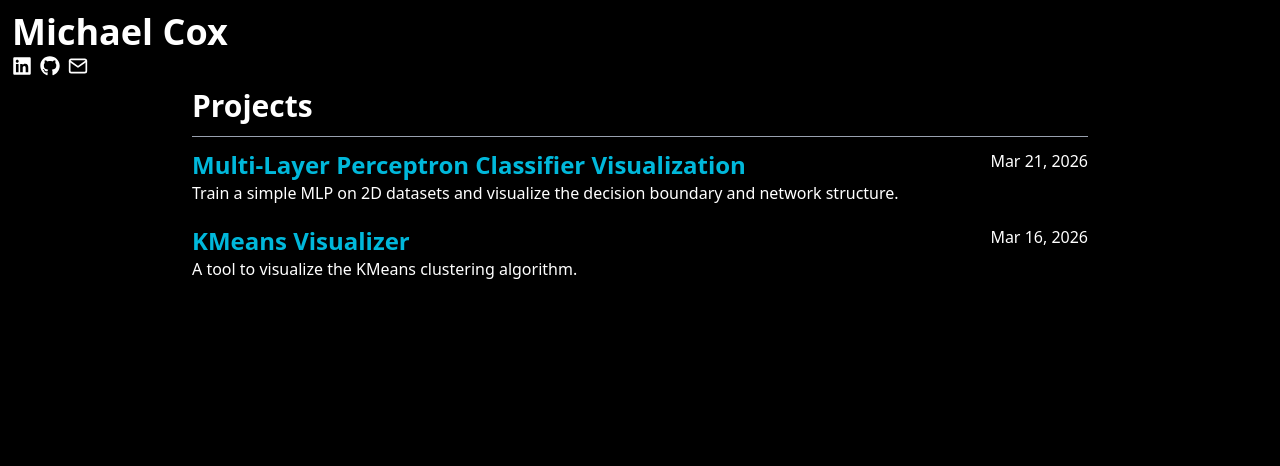
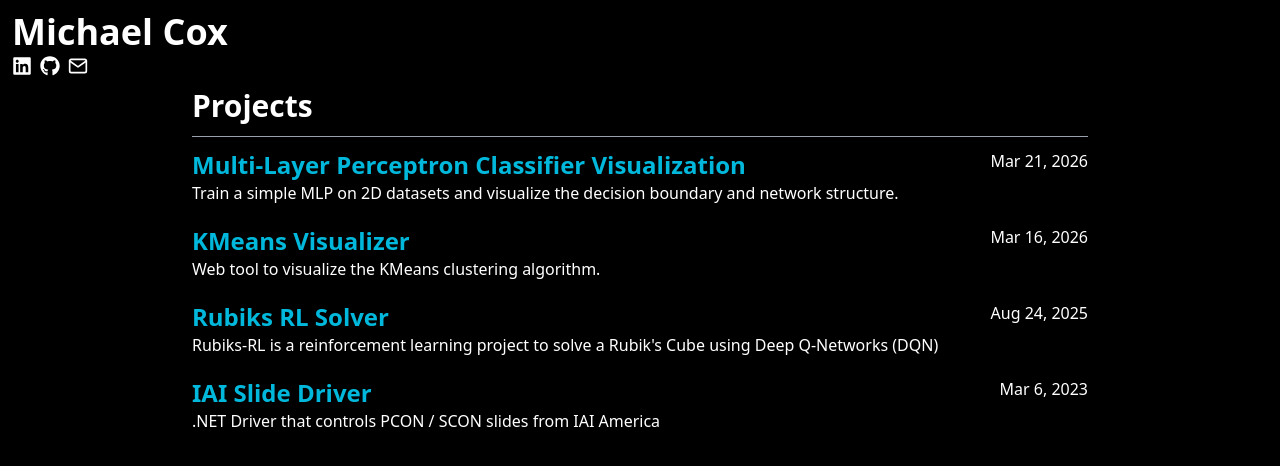
Before and after one commit to michaelcox3/michaelcox3.github.io, an Angular app: page / in a window 1280 px wide. Shown: the top 466 px of the page. Built offline with nearby package versions, Linux system fonts and the light colour scheme.

Commit message:
Add github projects

```diff
--- a/src/app/features/home/home.html
+++ b/src/app/features/home/home.html
@@ -6,7 +6,16 @@
 
     @if (projects.length > 0) {
       <div class="flex flex-col gap-5">
-        @for (project of projects; track project.slug) {
+        @for (project of projects; track (project.slug ?? project.title)) {
+          @if (project.externalUrl) {
+            <a [href]="project.externalUrl" target="_blank" rel="noopener noreferrer" class="group">
+              <div class="flex justify-between w-full">
+                <h2 class="font-bold text-cyan-500 group-hover:underline">{{ project.title }}</h2>
+                <div class="min-w-fit">{{ project.publishDate | date: 'MMM d, yyyy' }}</div>
+              </div>
+              <div>{{ project.summary }}</div>
+            </a>
+          } @else {
             <a [routerLink]="['/projects', project.slug]" class="group">
               <div class="flex justify-between w-full">
                 <h2 class="font-bold text-cyan-500 group-hover:underline">{{ project.title }}</h2>
@@ -15,6 +24,7 @@
               <div>{{ project.summary }}</div>
             </a>
           }
+        }
       </div>
     } @else {
       <p>No projects available.</p>
--- a/src/app/features/projects/project-detail.ts
+++ b/src/app/features/projects/project-detail.ts
@@ -16,7 +16,7 @@ export class ProjectDetailComponent {
   async ngOnInit() {
     const slug = this.route.snapshot.paramMap.get('slug');
     const project = PROJECTS.find((p) => p.slug === slug);
-    if (project) {
+    if (project?.component) {
       this.projectComponent.set(await project.component());
     }
     this.loading.set(false);
--- a/src/app/shared/models/project.ts
+++ b/src/app/shared/models/project.ts
@@ -1,11 +1,12 @@
 import { Type } from '@angular/core';
 
 export interface Project {
-  slug: string;
+  slug?: string;
   title: string;
   summary: string;
   publishDate: Date;
-  component: () => Promise<Type<unknown>>;
+  externalUrl?: string;
+  component?: () => Promise<Type<unknown>>;
 }
 
 export const PROJECTS: Project[] = [
@@ -13,14 +14,26 @@ export const PROJECTS: Project[] = [
     slug: 'mlp-classifier-visualization',
     title: 'Multi-Layer Perceptron Classifier Visualization',
     summary: 'Train a simple MLP on 2D datasets and visualize the decision boundary and network structure.',
-    publishDate: new Date('2026-03-21'),
+    publishDate: new Date(2026, 2, 21),
     component: () => import('../../features/mlp/mlp').then((m) => m.MLPComponent),
   },
   {
     slug: 'kmeans-visualizer',
     title: 'KMeans Visualizer',
-    summary: 'A tool to visualize the KMeans clustering algorithm.',
-    publishDate: new Date('2026-03-16'),
+    summary: 'Web tool to visualize the KMeans clustering algorithm.',
+    publishDate: new Date(2026, 2, 16),
     component: () => import('../../features/kmeans/kmeans').then((m) => m.KMeansComponent),
   },
+  {
+    title: 'Rubiks RL Solver',
+    summary: "Rubiks-RL is a reinforcement learning project to solve a Rubik's Cube using Deep Q-Networks (DQN)",
+    publishDate: new Date(2025, 7, 24),
+    externalUrl: 'https://github.com/michaelcox3/rubiks-rl'
+  },
+  {
+    title: 'IAI Slide Driver',
+    summary: '.NET Driver that controls PCON / SCON slides from IAI America',
+    publishDate: new Date(2023, 2, 6),
+    externalUrl: 'https://github.com/michaelcox3/IAI-Slide-Driver'
+  }
 ];
```
Lines whose indentation alone changed are shown as unchanged.
